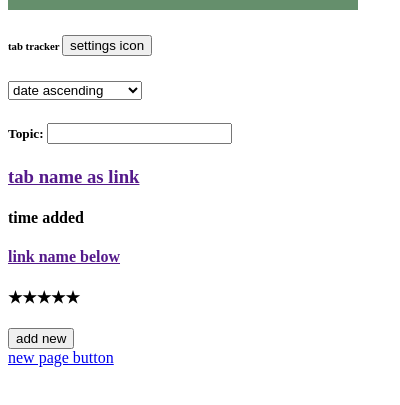
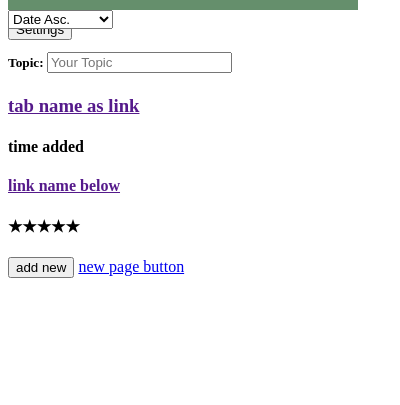
Before and after one commit to JenniferY3798/Tab-Organizer-HTN-2020-, a browser extension: page popup/default_popup/popup.html in a window 400 px wide. Shown: the part 61-466 px from the top of the page. Drawn offline with Linux system fonts and the light colour scheme; files that its build step writes are made by us from their sources.

Commit message:
resolved minor layout and link issues

```diff
--- a/popup/default_popup/popup.html
+++ b/popup/default_popup/popup.html
@@ -10,30 +10,26 @@
         <title>Tab Tracker</title>
 
         <script src="popup.js"></script>
-        <link rel="stylesheet" href="style.css">
+        <link rel="stylesheet" href="../style.css">
     </head>
 
     <body>
-        <header class="header">
+        <div class="header">
             <h1 class="header__title">Tab Tracker</h1>
-        </header>
+            <button class="" id="header__icon">Settings</button>
+        </div>
 
-        <div id="heading">
-            <h6>
-                tab tracker
-                <button class="" id="settings-icon">settings icon</button>
-            </h6>
-        </div>
-        <div class="tab-body">
-            <select id="dropdown">
-                <option value="date-asc"> date ascending </option>
-                <option value="date-desc"> date descending </option>
-                <option value="alphabetical"> alphabetically </option>
-                <option value="ratings-asc"> ratings ascending </option>
-                <option value="ratings-desc"> ratings descending </option>
+        <select class="dropdown">
+            <option value="dropdown__date-asc">Date Asc.</option>
+            <option value="dropdown__date-desc">Date Desc.</option>
+            <option value="dropdown__topic-asc">Topic Asc.</option>
+            <option value="dropdown__topic-desc">Topic Desc.</option>
+            <option value="dropdown__ratings-asc">Ratings Asc.</option>
+            <option value="dropdown__ratings-desc">Ratings Desc.</option>
         </select>
-            <h5>
-                Topic: <span id="topic-name"> </span><input type="text" id="topic" name="topic" />
+
+        <h5 class="topic">
+            Topic: <span class="topic__name"> </span><input type="text" class="topic__entry" name="topic" placeholder="Your Topic"/>
         </h5>
 
         <div class="saved-tabs">
@@ -50,7 +46,6 @@
         <output for="" name="" id=""></output>
 
         <script src="popup.js"></script>
-        </div>
 
         <a class="new-page" href="../add_page/add_page.html">new page button</a>
     </body>
--- a/popup/main.scss
+++ b/popup/main.scss
@@ -1,3 +1,3 @@
-@import "add_page/add_page.scss";
-@import "default_popup/popup.scss";
-@import "settings/settings.scss"
+@import "add_page/add_page";
+@import "default_popup/popup";
+@import "settings/settings"
```
Lines whose indentation alone changed are shown as unchanged.
